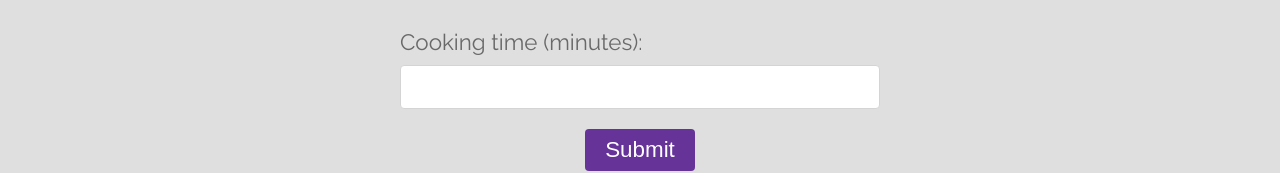
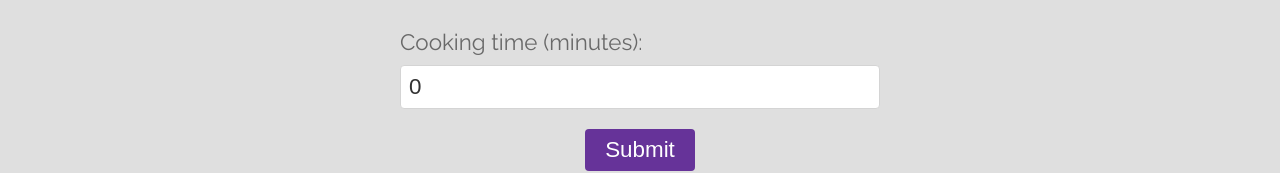
Before and after one commit to nitink-prog/Recipe-Directory, a React (Create React App) app: page /create in a window 1280 px wide. Shown: the part 621-794 px from the top of the page. Built offline with nearby package versions, Linux system fonts and the light colour scheme.

Commit message:
fixed uncontrolled input

```diff
--- a/src/pages/create/Create.jsx
+++ b/src/pages/create/Create.jsx
@@ -6,7 +6,7 @@ import "./Create.css";
 export default function Create() {
   const [title, setTitle] = useState("");
   const [method, setMethod] = useState("");
-  const [cookingTime, setCookingTime] = useState();
+  const [cookingTime, setCookingTime] = useState(0);
   const [newIngredient, setNewIngredient] = useState("");
   const [ingredients, setIngredients] = useState([]);
   const ingredientInput = useRef(null);
```
